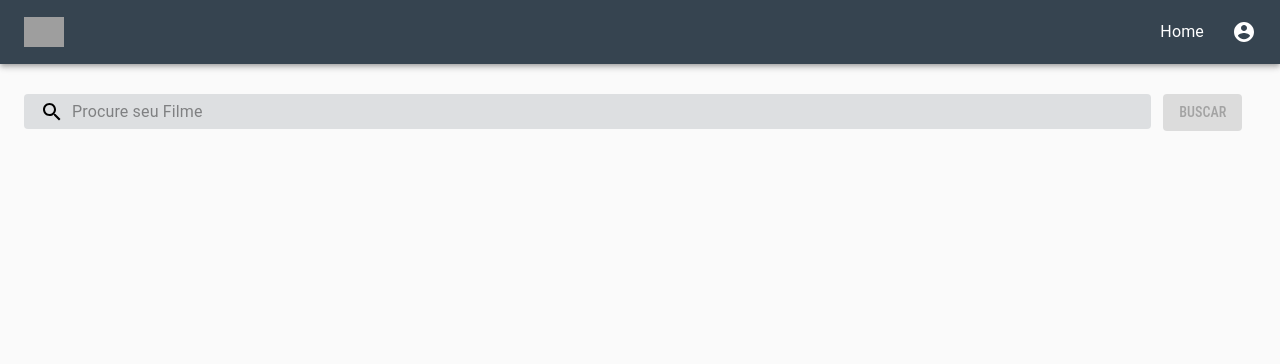
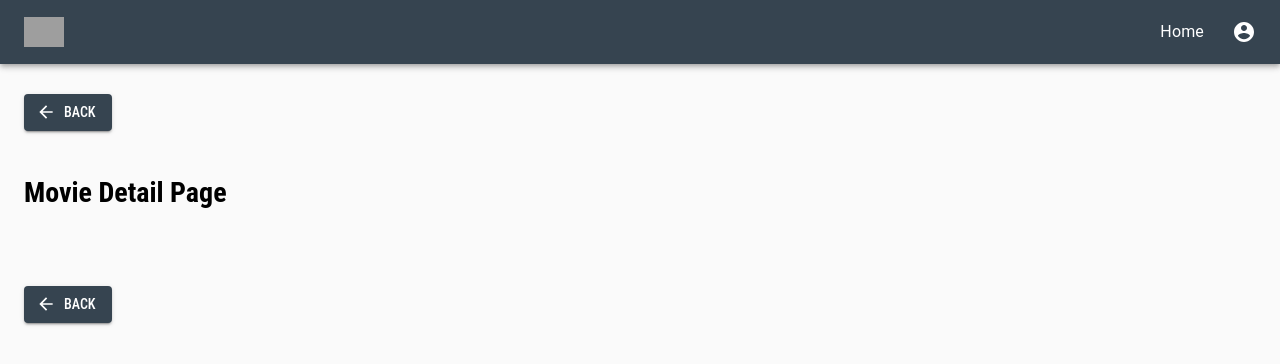
Before and after one commit to BiancaArantes28/b2w, a React (Create React App) app: page /detail/1 in a window 1280 px wide. Before the commit this address led to /. Shown: the top 364 px of the page. Built offline with nearby package versions, Linux system fonts and the light colour scheme; grey boxes are pictures that could not be loaded.

Commit message:
feat: logic to return to the list movie and create MovieDetailContainer and MovieDetailComponent

```diff
--- a/src/App.js
+++ b/src/App.js
@@ -5,6 +5,7 @@ import Container from '@material-ui/core/Container';
 
 import Header from './common/header/Header';
 import HomeContainer from './features/home/HomeContainer';
+import MovieDetailContainer from './features/detail/MovieDetailContainer';
 
 import store from './store';
 import './App.css';
@@ -18,6 +19,7 @@ function App() {
           <Container fixed>
             <Switch>
               <Route exact path="/" component={HomeContainer} />
+              <Route path="/detail/:imdbID" component={MovieDetailContainer} />
               <Redirect to="/" />
             </Switch>
           </Container>
--- a/src/common/header/Header.js
+++ b/src/common/header/Header.js
@@ -1,6 +1,6 @@
 import React, { Component } from 'react';
 import { connect } from 'react-redux';
-import { Link } from 'react-router-dom';
+import { Link, Redirect } from 'react-router-dom';
 import { fade, makeStyles } from '@material-ui/core/styles';
 import AppBar from '@material-ui/core/AppBar';
 import Button from '@material-ui/core/Button';
@@ -105,9 +105,11 @@ const useStyles = makeStyles(theme => ({
 }));
 
 function Header(props) {
+
   const classes = useStyles();
   const [anchorEl, setAnchorEl] = React.useState(null);
   const [search, setSearch] = React.useState('');
+  const [shouldRedirect, setShouldRedirect] = React.useState(false);
   const [mobileMoreAnchorEl, setMobileMoreAnchorEl] = React.useState(null);
 
   const isMenuOpen = Boolean(anchorEl);
@@ -124,6 +126,9 @@ function Header(props) {
     }
     if (event.which === 13 && search.length > 0) {
       props.searchMovies(payload);
+      if (window.location.pathname !== '/') {
+        setShouldRedirect(true);
+      }
     }
   }
 
@@ -151,6 +156,9 @@ function Header(props) {
     }
     if (search.length > 0) {
       props.searchMovies(payload);
+      if (window.location.pathname !== '/') {
+        setShouldRedirect(true);
+      }
     }
   }
 
@@ -260,6 +268,10 @@ function Header(props) {
       </AppBar>
       {renderMobileMenu}
       {renderMenu}
+      {
+        shouldRedirect ?
+        <Redirect to="/" /> : null
+      }
     </div>
   );
 }
--- /dev/null
+++ b/src/features/detail/MovieDetailContainer.js
@@ -0,0 +1,14 @@
+import React, { Component } from 'react';
+import MovieDetailPage from './MovieDetailPage';
+
+class MovieDetailContainer extends Component {
+    render() {
+        const { imdbID } = this.props.match.params;
+
+        return (
+            <MovieDetailPage />
+        );
+    }
+}
+
+export default MovieDetailContainer;
--- /dev/null
+++ b/src/features/detail/MovieDetailPage.js
@@ -0,0 +1,52 @@
+import React, { Component } from 'react';
+import { Link } from 'react-router-dom';
+import { withStyles } from '@material-ui/core/styles';
+import ArrowBackIcon from '@material-ui/icons/ArrowBack';
+import Button from '@material-ui/core/Button';
+import { Grid } from '@material-ui/core';
+
+const styles = theme => ({
+    gridButton: {
+        textAlign: 'left',
+        marginTop: 30
+    }
+});
+
+class MovieDetailPage extends Component {
+
+    renderBackButton() {
+        const { classes } = this.props;
+
+        return (
+            <Grid item md={12} xs={12} className={classes.gridButton}>
+                <Link to="/">
+                    <Button
+                        variant="contained"
+                        color="primary"
+                        className={classes.button}
+                        startIcon={<ArrowBackIcon />}
+                    >
+                        Back
+                    </Button>
+                </Link>
+            </Grid>
+        );
+    }
+
+    render() {
+        const { classes } = this.props;
+
+        return (
+            <Grid container spacing={3}>
+                {this.renderBackButton()}
+                <Grid item md={12} xs={12}>
+                    <h1>Movie Detail Page</h1>
+                </Grid>
+                {this.renderBackButton()}
+            </Grid>
+
+        );
+    }
+}
+
+export default withStyles(styles, { withTheme: true })(MovieDetailPage);
--- a/src/features/home/HomePage.js
+++ b/src/features/home/HomePage.js
@@ -121,8 +121,8 @@ class HomePage extends Component {
 
         this.state = {
             search: '',
-            listHidden: true,
-            searchHidden: false,
+            listHidden: props.status && props.status === STATUS.NOT_FETCHED ? true : false,
+            searchHidden: props.status && props.status === STATUS.NOT_FETCHED ? false : true,
         }
 
         this.handleSearch = this.handleSearch.bind(this);
--- a/src/features/home/MovieCard.js
+++ b/src/features/home/MovieCard.js
@@ -1,5 +1,6 @@
 import React, { Component, Fragment } from 'react';
 import PropTypes from 'prop-types';
+import { Link } from 'react-router-dom';
 import { makeStyles } from '@material-ui/core/styles';
 import Button from '@material-ui/core/Button';
 import Card from '@material-ui/core/Card';
@@ -46,7 +47,10 @@ const renderTooltip = (movie, classes) => (
             </tbody>
         </table>
         <div className={classes.actionTooltip}>
-            <Button variant="contained" color="primary">+ Info</Button>
+            <Link to={`/detail/${movie.imdbID}`}>
+                <Button variant="contained" color="primary">+ Info</Button>
+            </Link>
+
         </div>
     </Fragment>
 
```
